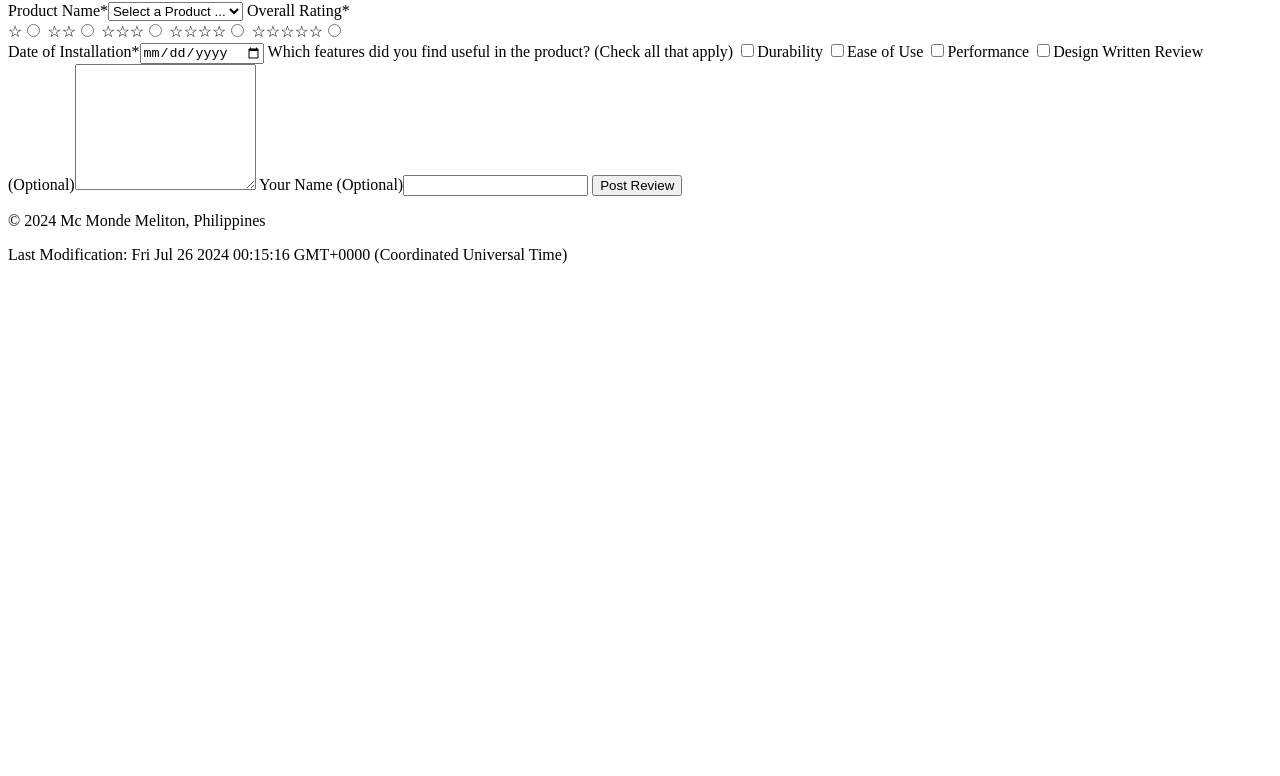
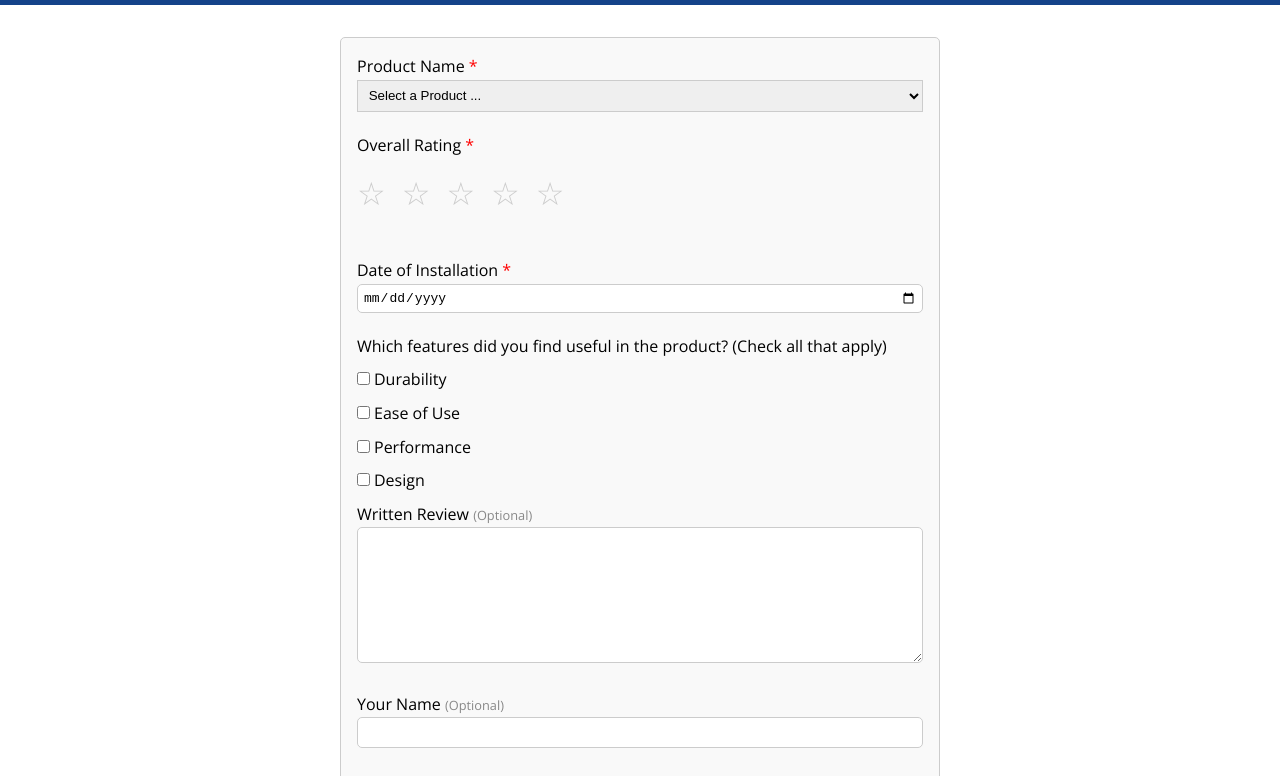
Before and after one commit to mcmonde/wdd131, a plain HTML site: page form.html in a window 1280 px wide. Shown: the part 78-854 px from the top of the page. Before the commit the page ends 800 px from the top, so only its background shows below. Drawn offline with nearby package versions, Linux system fonts and the light colour scheme.

Commit message:
at last i finish this.

```diff
--- a/form.html
+++ b/form.html
@@ -2,8 +2,7 @@
 <html lang="en">
 <head>
     <meta charset="UTF-8">
-    <meta name="viewport"
-          content="width=device-width, initial-scale=1.0">
+    <meta name="viewport" content="width=device-width, initial-scale=1.0">
     <meta http-equiv="X-UA-Compatible" content="ie=edge">
     <title>DYNAMIC FORM</title>
     <meta name="description" content="WDD 131 - Dynamic Web Fundamentals Course week05 html forms assignment">
@@ -15,33 +14,59 @@
     <link href="https://fonts.googleapis.com/css2?family=Open+Sans:ital,wght@0,300..800;1,300..800&family=Oswald:wght@200..700&display=swap" rel="stylesheet">
     <!-- Link to your CSS file -->
     <link rel="stylesheet" href="styles/form.css">
-    <script src="scripts/form.js" defer=""></script>
+    <script src="scripts/form.js" defer></script>
 </head>
 <body>
 <header>
     <h1>Product Review</h1>
 </header>
 <main>
-    <form action="review.html" method="get" class="prod-form">
-        <label> Product Name*<select name="products" id="products" required>
-            <option id="first-option" value="" disabled selected>Select a Product ...</option>
-        </select></label>
-        <label class="container">Overall Rating*</label>
-        <div class="container">
-            <label>&star;<input type="radio" name="rating" id="rad-one" required></label>
-            <label>&star;&star;<input type="radio" name="rating" id="rad-two" required></label>
-            <label>&star;&star;&star;<input type="radio" name="rating" id="rad-three" required></label>
-            <label>&star;&star;&star;&star;<input type="radio" name="rating" id="rad-four" required></label>
-            <label>&star;&star;&star;&star;&star;<input type="radio" name="rating" id="rad-five" required></label>
+    <form action="review.html" method="get" class="form-container">
+        <label>
+            Product Name
+            <span class="red-asterisk">*</span>
+            <select name="products" id="products" required>
+                <option id="first-option" value="" disabled selected>Select a Product ...</option>
+            </select>
+        </label>
+        <label>
+            Overall Rating
+            <span class="red-asterisk">*</span>
+        </label>
+        <div class="stars-wrapper">
+            <div class="stars">
+                <input type="radio" id="five-star" name="stars" value="5" required><label for="five-star"></label>
+                <input type="radio" id="four-star" name="stars" value="4" required><label for="four-star"></label>
+                <input type="radio" id="three-star" name="stars" value="3" required><label for="three-star"></label>
+                <input type="radio" id="two-star" name="stars" value="2" required><label for="two-star"></label>
+                <input type="radio" id="one-star" name="stars" value="1" required><label for="one-star"></label>
+            </div>
         </div>
-        <label>Date of Installation*<input type="date" name="install" id="dateInstall" required></label>
+        <div id="star-error" class="error-message"></div>
+        <label>
+            Date of Installation
+            <span class="red-asterisk">*</span>
+            <input type="date" name="install" id="installed" required>
+        </label>
         <label>Which features did you find useful in the product? (Check all that apply)</label>
-        <label><input type="checkbox" id="check-one">Durability</label>
-        <label><input type="checkbox" id="check-two">Ease of Use</label>
-        <label><input type="checkbox" id="check-three">Performance</label>
-        <label><input type="checkbox" id="check-four">Design</label>
-        <label>Written Review (Optional)<textarea name="review" id="review" rows="8"></textarea></label>
-        <label>Your Name (Optional)<input type="text" name="name" id="name"></label>
+        <label>
+            <input type="checkbox" id="check-one">Durability
+        </label>
+        <label>
+            <input type="checkbox" id="check-two">Ease of Use
+        </label>
+        <label>
+            <input type="checkbox" id="check-three">Performance
+        </label>
+        <label>
+            <input type="checkbox" id="check-four">Design
+        </label>
+        <label>Written Review <span class="optional">(Optional)</span>
+            <textarea name="review" id="review" rows="8"></textarea>
+        </label>
+        <label>Your Name <span class="optional">(Optional)</span>
+            <input type="text" name="name" id="name">
+        </label>
         <input type="submit" value="Post Review">
     </form>
 </main>
--- a/scripts/form.js
+++ b/scripts/form.js
@@ -1,7 +1,53 @@
-const currentYear = document.querySelector("#currentyear");
-const year = new Date().getFullYear();
+document.addEventListener('DOMContentLoaded', () => {
+    // Update the current year and last modified date
+    const currentYear = document.querySelector("#currentyear");
+    const year = new Date().getFullYear();
+    currentYear.innerHTML = year;
 
-const lastModifiedDate = document.querySelector("#lastModified");
-currentYear.innerHTML = year;
+    const lastModifiedDate = document.querySelector("#lastModified");
+    lastModifiedDate.innerHTML = new Date(document.lastModified);
 
-lastModifiedDate.innerHTML = new Date(document.lastModified);
+    // Populate the product dropdown
+    const select = document.querySelector("#products");
+    const products = [
+        { id: "fc-1888", name: "flux capacitor", averagerating: 4.5 },
+        { id: "fc-2050", name: "power laces", averagerating: 4.7 },
+        { id: "fs-1987", name: "time circuits", averagerating: 3.5 },
+        { id: "ac-2000", name: "low voltage reactor", averagerating: 3.9 },
+        { id: "jj-1969", name: "warp equalizer", averagerating: 5.0 },
+    ];
+
+    for (let x of products) {
+        let option = document.createElement("option");
+        option.value = x.id;
+        option.innerHTML = x.name.toUpperCase();
+        option.classList.add("option-style");
+        select.appendChild(option);
+    }
+
+    // Form validation for star rating
+    const form = document.querySelector('.form-container');
+    if (form) {
+        const stars = form.querySelectorAll('input[name="stars"]');
+        const starError = document.getElementById('star-error');
+
+        form.addEventListener('submit', (event) => {
+            let isValid = false;
+            for (const star of stars) {
+                if (star.checked) {
+                    isValid = true;
+                    starError.textContent = '';
+                    break;
+                }
+            }
+            if (!isValid) {
+                event.preventDefault();
+                starError.textContent = 'Please select a star rating.';
+            }
+
+            console.log('Stars:', stars);
+        });
+    } else {
+        console.error('Form element not found.');
+    }
+});
--- a/styles/form.css
+++ b/styles/form.css
@@ -0,0 +1,149 @@
+:root {
+    --primary-color: #144389;
+    --secondary-color: #1B3172;
+    --accent1-color: #CED5E3;
+    --accent2-color: #1C3F80;
+
+    --heading-font: "Oswald", arial;
+    --paragraph-font: "Open Sans", sans-serif;
+
+    --nav-background-color: #CED5E3;
+    --nav-link-color: #1C3F80;
+    --nav-hover-link-color: #fff;
+    --nav-hover-background-color: #1C3F80;
+}
+* {
+    margin: 0;
+    padding: 0;
+    box-sizing: border-box;
+}
+body {
+    font-family: 'Open Sans', sans-serif;
+    line-height: 1.6;
+    margin: 0;
+    padding: 0;
+}
+header {
+    background: var(--primary-color);
+    color: #fff;
+    padding: 1em 0;
+    text-align: center;
+}
+main {
+    padding: 2em;
+}
+.form-container {
+    max-width: 600px;
+    margin: 0 auto;
+    padding: 1em;
+    border: 1px solid #ccc;
+    border-radius: 5px;
+    background: #f9f9f9;
+}
+label {
+    display: block;
+    margin-bottom: 0.5em;
+}
+.red-asterisk {
+    color: red;
+}
+input[type="text"], input[type="date"], textarea, select {
+    width: 100%;
+    padding: 0.5em;
+    margin-bottom: 1em;
+    border: 1px solid #ccc;
+    border-radius: 5px;
+    box-sizing: border-box;
+}
+input[type="date"] {
+    border: 1px solid #ccc;
+    padding: 5px;
+    font-size: 1em;
+    border-radius: 5px;
+    outline: none;
+    transition: border-color 0.3s;
+}
+input[type="date"]:focus {
+    border-color: #4CAF50;
+}
+input[type="checkbox"] {
+    margin-right: 4px;
+}
+#products {
+    border-radius: 0;
+}
+.stars-wrapper {
+    display: flex;
+    justify-content: flex-start; /* Aligns the stars to the left */
+    margin-bottom: 1em;
+}
+.stars {
+    display: flex;
+    gap: 1em;
+    flex-direction: row-reverse;
+    margin-bottom: 1em;
+}
+.stars label {
+    cursor: pointer;
+}
+.stars label:before {
+    content: '\2606'; /* Unicode for empty star */
+    font-size: 2em;
+    color: #ccc;
+}
+.stars input:checked ~ label:before,
+.stars input:checked ~ input ~ label:before {
+    content: '\2605'; /* Unicode for filled star */
+    color: #FFD700;
+}
+.stars input {
+    position: relative;
+    left: auto;
+    display: inline-block; /* Temporarily make them visible */
+}
+.error-message {
+    color: red;
+    font-size: 0.9em;
+    margin-top: 0.5em;
+}
+footer {
+    background: var(--primary-color);
+    color: #fff;
+    text-align: center;
+    padding: 1em 0;
+}
+.optional {
+    font-size: 0.8em;
+    color: #888;
+}
+input[type="submit"] {
+    background-color: #4CAF50;
+    color: white;
+    border: none;
+    padding: 10px 20px;
+    text-align: center;
+    text-decoration: none;
+    display: inline-block;
+    font-size: 1.1em;
+    margin: 10px 0;
+    border-radius: 5px;
+    cursor: pointer;
+    transition: background-color 0.3s, transform 0.3s;
+}
+input[type="submit"]:hover {
+    background-color: #45a049;
+    transform: scale(1.05);
+}
+input[type="submit"]:active {
+    background-color: #3e8e41;
+    transform: scale(1);
+}
+.stars input {
+    display: none; /* Hides the radio buttons visually */
+    position: absolute; /* Keeps them out of the normal document flow */
+    left: -9999px; /* Moves them off-screen */
+}
+.stars input + label {
+    cursor: pointer;
+    display: inline-block; /* Makes sure labels are inline-block for correct spacing */
+}
```
Also changed, not shown: review.html (added, +29 -0 lines), scripts/review.js (added, +16 -0 lines).
